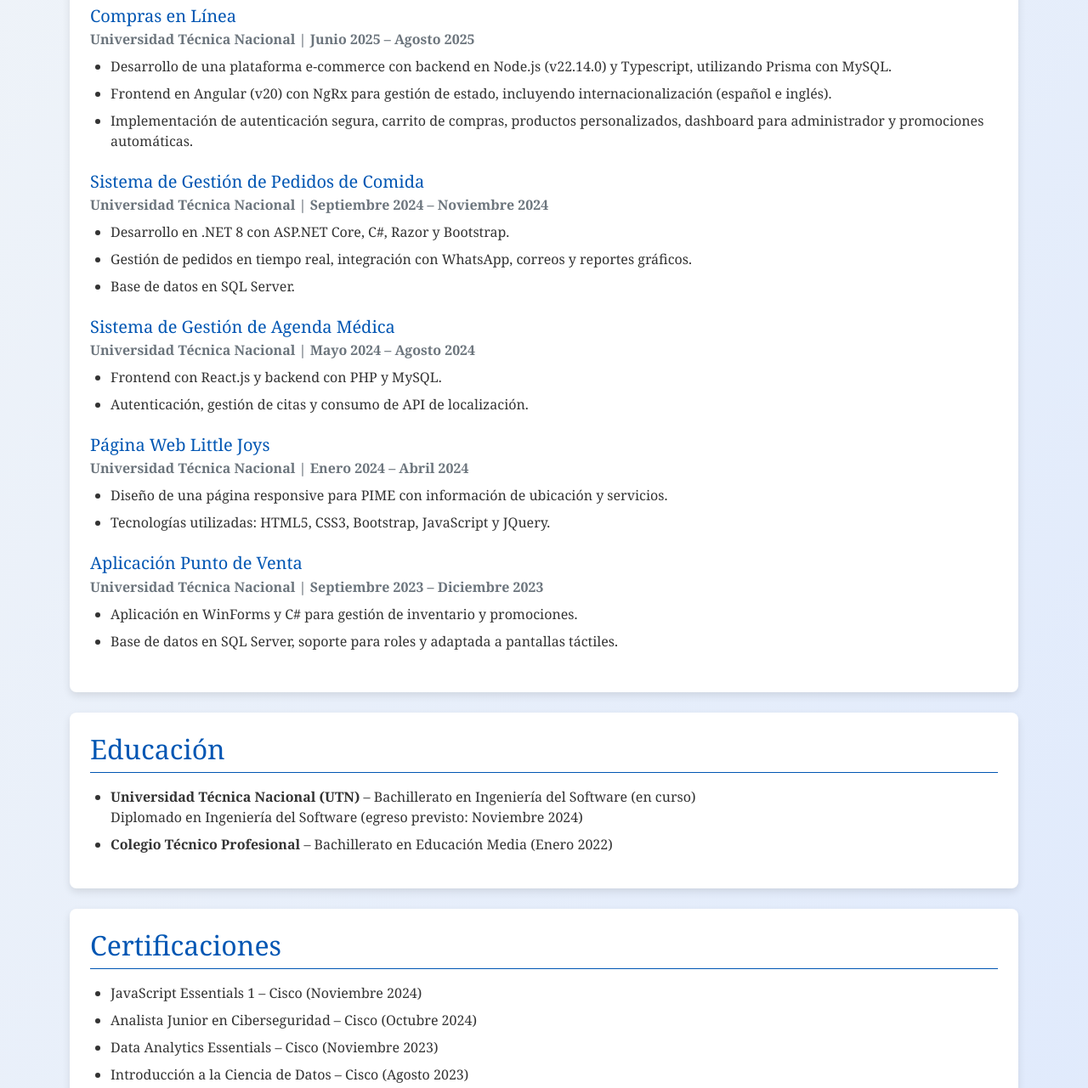
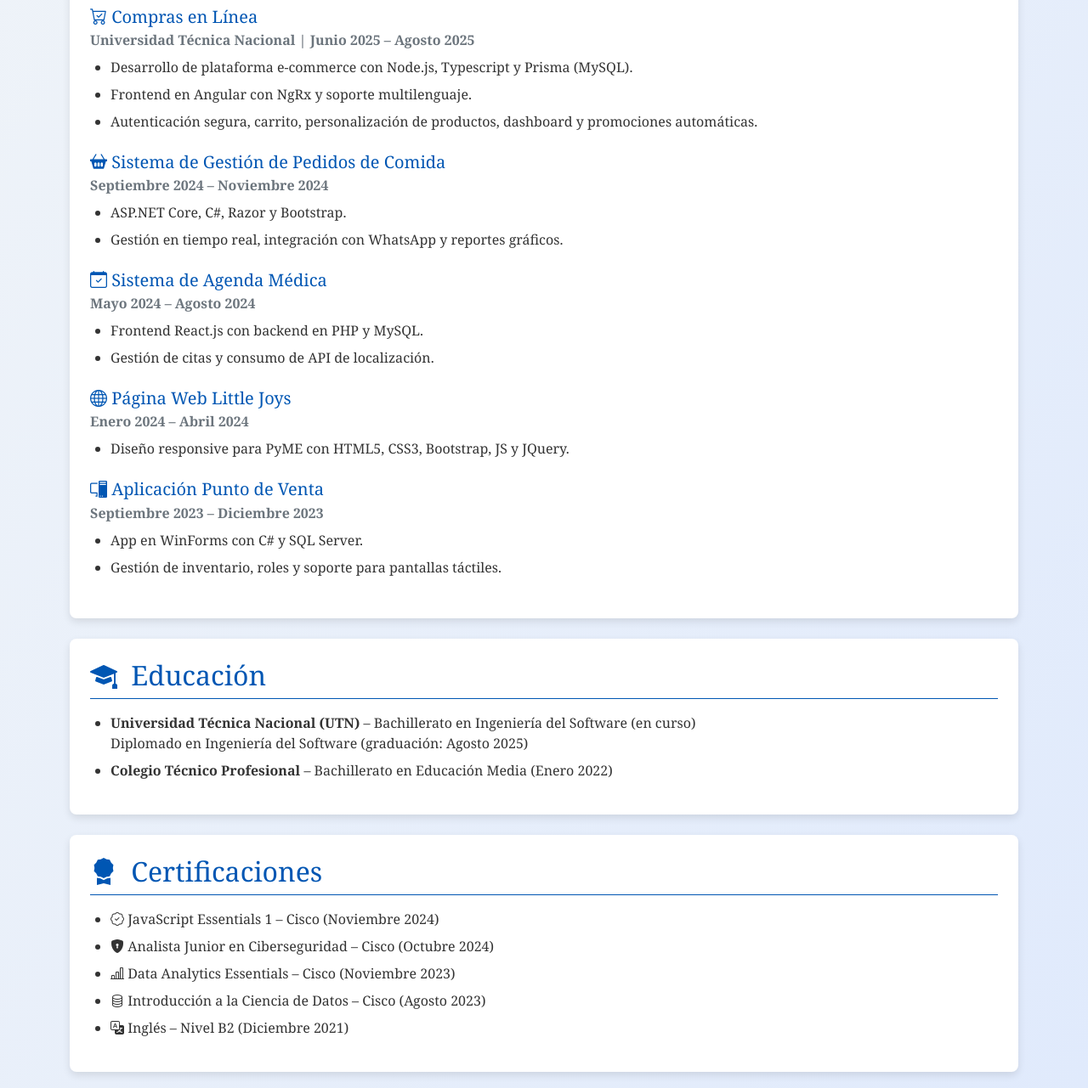
Before and after one commit to JAB09876/curriculum, a plain HTML site: page index.html in a window 1280 px wide. Shown: the part 527-1808 px from the top of the page at 85% size. Drawn offline with nearby package versions, Linux system fonts and the light colour scheme.

Commit message:
Update index.html

```diff
--- a/index.html
+++ b/index.html
@@ -5,6 +5,7 @@
   <meta name="viewport" content="width=device-width, initial-scale=1.0">
   <title>Currículum Vitae - José Daniel Chaves Campos</title>
   <link href="https://cdn.jsdelivr.net/npm/bootstrap@5.3.2/dist/css/bootstrap.min.css" rel="stylesheet">
+  <link href="https://cdn.jsdelivr.net/npm/bootstrap-icons@1.11.3/font/bootstrap-icons.css" rel="stylesheet">
   <style>
     body {
       background: linear-gradient(120deg, #f0f4f8, #e0eafc);
@@ -15,7 +16,7 @@
       text-align: center;
       padding: 2rem;
       background-color: #fff;
-      border-bottom: 2px solid #0056b3;
+      border-bottom: 3px solid #0056b3;
       margin-bottom: 2rem;
     }
     .header h1 {
@@ -63,82 +64,84 @@
     ul li {
       margin-bottom: 0.5rem;
     }
+    .icon-title {
+      margin-right: 0.5rem;
+      color: #0056b3;
+    }
   </style>
 </head>
 <body>
   <div class="header">
-    <h1>José Daniel Chaves Campos</h1>
-    <p>Estudiante de Ingeniería en Software | Desarrollador Web & de Escritorio</p>
+    <h1><i class="bi bi-person-circle"></i> José Daniel Chaves Campos</h1>
+    <p><i class="bi bi-laptop"></i> Estudiante de Ingeniería en Software | <i class="bi bi-code-slash"></i> Desarrollador Web & de Escritorio</p>
   </div>
 
   <div class="container">
     <section class="section">
-      <h2>Perfil Profesional</h2>
+      <h2><i class="bi bi-person-workspace icon-title"></i> Perfil Profesional</h2>
       <p>Soy estudiante de Ingeniería en Software en la Universidad Técnica Nacional (UTN), con experiencia en el desarrollo de soluciones web y de escritorio utilizando tecnologías como <span class="highlight">ASP.NET Core, React.js, PHP, SQL Server, MySQL, WinForms y Java Swing</span>. Me apasiona la programación y estoy comprometido con el aprendizaje continuo, destacando por mi responsabilidad, atención al detalle y resolución de problemas. Poseo un nivel de inglés <span class="highlight">intermedio-avanzado (B2)</span>.</p>
     </section>
 
     <section class="section">
-      <h2>Experiencia (Proyectos Académicos)</h2>
+      <h2><i class="bi bi-briefcase-fill icon-title"></i> Experiencia (Proyectos Académicos)</h2>
       <div class="experience-item">
-        <h5>Compras en Línea</h5>
+        <h5><i class="bi bi-cart-check"></i> Compras en Línea</h5>
         <p><strong>Universidad Técnica Nacional | Junio 2025 – Agosto 2025</strong></p>
         <ul>
-          <li>Desarrollo de una plataforma e-commerce con backend en Node.js (v22.14.0) y Typescript, utilizando Prisma con MySQL.</li>
-          <li>Frontend en Angular (v20) con NgRx para gestión de estado, incluyendo internacionalización (español e inglés).</li>
-          <li>Implementación de autenticación segura, carrito de compras, productos personalizados, dashboard para administrador y promociones automáticas.</li>
+          <li>Desarrollo de plataforma e-commerce con Node.js, Typescript y Prisma (MySQL).</li>
+          <li>Frontend en Angular con NgRx y soporte multilenguaje.</li>
+          <li>Autenticación segura, carrito, personalización de productos, dashboard y promociones automáticas.</li>
         </ul>
       </div>
       <div class="experience-item">
-        <h5>Sistema de Gestión de Pedidos de Comida</h5>
-        <p><strong>Universidad Técnica Nacional | Septiembre 2024 – Noviembre 2024</strong></p>
+        <h5><i class="bi bi-basket2-fill"></i> Sistema de Gestión de Pedidos de Comida</h5>
+        <p><strong>Septiembre 2024 – Noviembre 2024</strong></p>
         <ul>
-          <li>Desarrollo en .NET 8 con ASP.NET Core, C#, Razor y Bootstrap.</li>
-          <li>Gestión de pedidos en tiempo real, integración con WhatsApp, correos y reportes gráficos.</li>
-          <li>Base de datos en SQL Server.</li>
+          <li>ASP.NET Core, C#, Razor y Bootstrap.</li>
+          <li>Gestión en tiempo real, integración con WhatsApp y reportes gráficos.</li>
         </ul>
       </div>
       <div class="experience-item">
-        <h5>Sistema de Gestión de Agenda Médica</h5>
-        <p><strong>Universidad Técnica Nacional | Mayo 2024 – Agosto 2024</strong></p>
+        <h5><i class="bi bi-calendar-check"></i> Sistema de Agenda Médica</h5>
+        <p><strong>Mayo 2024 – Agosto 2024</strong></p>
         <ul>
-          <li>Frontend con React.js y backend con PHP y MySQL.</li>
-          <li>Autenticación, gestión de citas y consumo de API de localización.</li>
+          <li>Frontend React.js con backend en PHP y MySQL.</li>
+          <li>Gestión de citas y consumo de API de localización.</li>
         </ul>
       </div>
       <div class="experience-item">
-        <h5>Página Web Little Joys</h5>
-        <p><strong>Universidad Técnica Nacional | Enero 2024 – Abril 2024</strong></p>
+        <h5><i class="bi bi-globe"></i> Página Web Little Joys</h5>
+        <p><strong>Enero 2024 – Abril 2024</strong></p>
         <ul>
-          <li>Diseño de una página responsive para PIME con información de ubicación y servicios.</li>
-          <li>Tecnologías utilizadas: HTML5, CSS3, Bootstrap, JavaScript y JQuery.</li>
+          <li>Diseño responsive para PyME con HTML5, CSS3, Bootstrap, JS y JQuery.</li>
         </ul>
       </div>
       <div class="experience-item">
-        <h5>Aplicación Punto de Venta</h5>
-        <p><strong>Universidad Técnica Nacional | Septiembre 2023 – Diciembre 2023</strong></p>
+        <h5><i class="bi bi-pc-display"></i> Aplicación Punto de Venta</h5>
+        <p><strong>Septiembre 2023 – Diciembre 2023</strong></p>
         <ul>
-          <li>Aplicación en WinForms y C# para gestión de inventario y promociones.</li>
-          <li>Base de datos en SQL Server, soporte para roles y adaptada a pantallas táctiles.</li>
+          <li>App en WinForms con C# y SQL Server.</li>
+          <li>Gestión de inventario, roles y soporte para pantallas táctiles.</li>
         </ul>
       </div>
     </section>
 
     <section class="section">
-      <h2>Educación</h2>
+      <h2><i class="bi bi-mortarboard-fill icon-title"></i> Educación</h2>
       <ul>
-        <li><strong>Universidad Técnica Nacional (UTN)</strong> – Bachillerato en Ingeniería del Software (en curso)<br>Diplomado en Ingeniería del Software (egreso previsto: Noviembre 2024)</li>
+        <li><strong>Universidad Técnica Nacional (UTN)</strong> – Bachillerato en Ingeniería del Software (en curso)<br>Diplomado en Ingeniería del Software (graduación: Agosto 2025)</li>
         <li><strong>Colegio Técnico Profesional</strong> – Bachillerato en Educación Media (Enero 2022)</li>
       </ul>
     </section>
 
     <section class="section">
-      <h2>Certificaciones</h2>
+      <h2><i class="bi bi-award-fill icon-title"></i> Certificaciones</h2>
       <ul>
-        <li>JavaScript Essentials 1 – Cisco (Noviembre 2024)</li>
-        <li>Analista Junior en Ciberseguridad – Cisco (Octubre 2024)</li>
-        <li>Data Analytics Essentials – Cisco (Noviembre 2023)</li>
-        <li>Introducción a la Ciencia de Datos – Cisco (Agosto 2023)</li>
-        <li>Inglés – Nivel B2 (Diciembre 2021)</li>
+        <li><i class="bi bi-patch-check"></i> JavaScript Essentials 1 – Cisco (Noviembre 2024)</li>
+        <li><i class="bi bi-shield-lock-fill"></i> Analista Junior en Ciberseguridad – Cisco (Octubre 2024)</li>
+        <li><i class="bi bi-bar-chart-line"></i> Data Analytics Essentials – Cisco (Noviembre 2023)</li>
+        <li><i class="bi bi-database"></i> Introducción a la Ciencia de Datos – Cisco (Agosto 2023)</li>
+        <li><i class="bi bi-translate"></i> Inglés – Nivel B2 (Diciembre 2021)</li>
       </ul>
     </section>
   </div>
```
